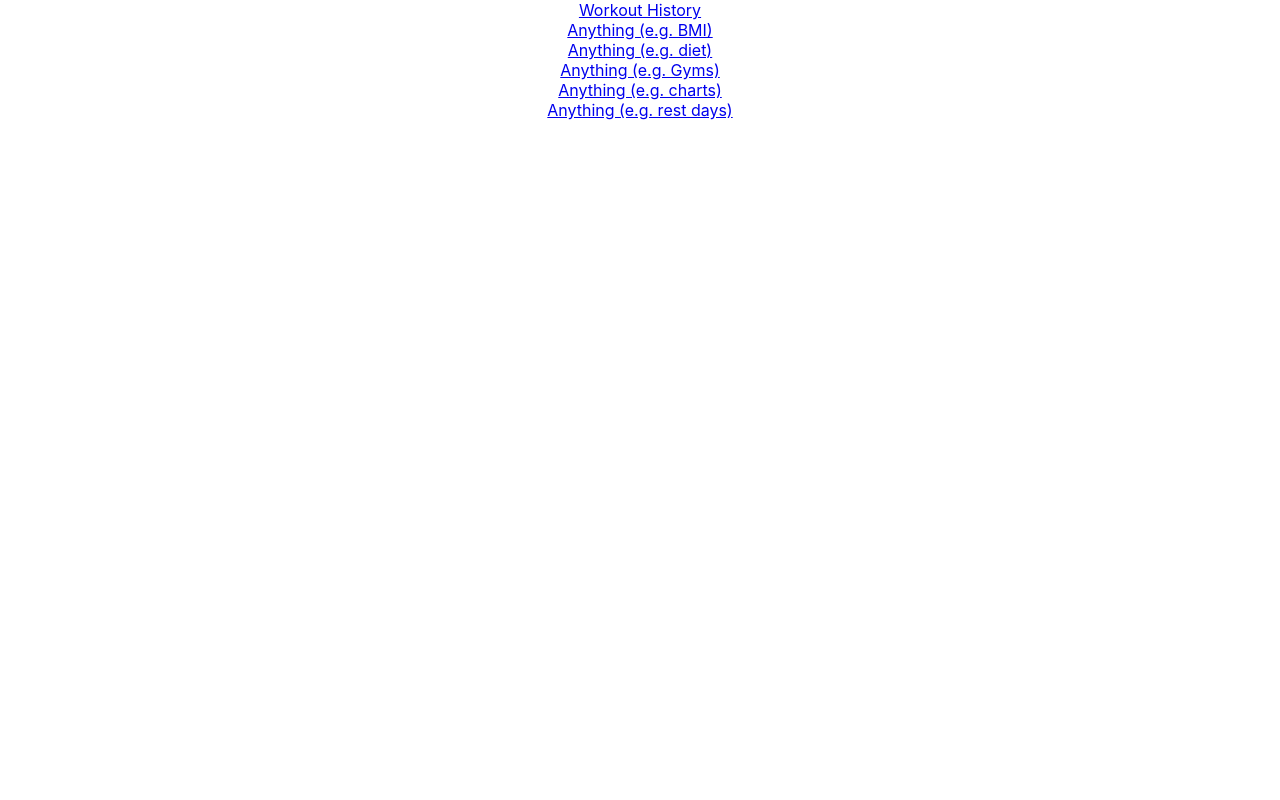
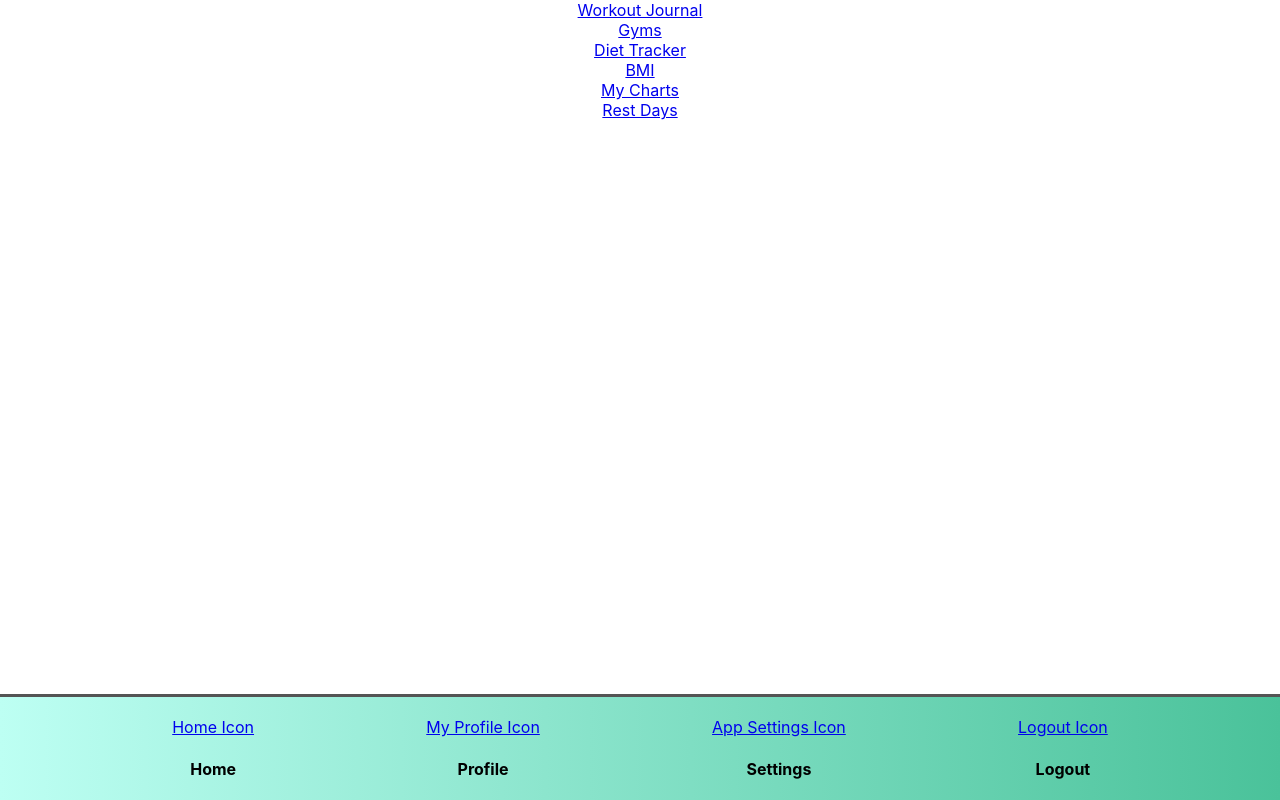
Before and after one commit to Weigth-Lifting-Journal-8/weights-frontend, a React (Create React App) app in the folder weights/: page /Dashboard in a window 1280 px wide. Built offline with nearby package versions, Linux system fonts and the light colour scheme; sample sign-in values are in the browser's storage.

Commit message:
setup NavBar and altered items in Dashboard

```diff
--- a/weights/src/App.js
+++ b/weights/src/App.js
@@ -4,6 +4,7 @@ import LoginForm from "./components/LoginForm.js";
 import Dashboard from "./components/Dashboard.js";
 import EmptyPage1 from "./emptypages/emptyPage1";
 import EmptyPage2 from "./emptypages/emptyPage2";
+import NavBar from "./components/NavBar";
 import { Route } from "react-router-dom";
 import PrivateRoute from "./utils/PrivateRoute.js";
 
@@ -17,6 +18,7 @@ function App() {
       <PrivateRoute path="/Dashboard" component={Dashboard} />
       <Route exact path="/Register" component={RegistrationForm} />
       <PrivateRoute exact path="/emptypage1" component={EmptyPage1} />
+      <PrivateRoute path="/Dashboard" component={NavBar} />
     </div>
   );
 }
--- a/weights/src/components/Dashboard.js
+++ b/weights/src/components/Dashboard.js
@@ -11,33 +11,33 @@ export default function Dashboard() {
         <div className="the-div-buttons-container">
           <div className="div">
             <NavLink className="the-navlink" exact to="/WorkoutList">
-              <div> Workout History </div>
+              <div> Workout Journal </div>
             </NavLink>
           </div>
 
           <div className="div">
             <NavLink className="the-navlink" exact to="/emptypage1">
-              <div> Anything (e.g. BMI) </div>
+              <div> Gyms </div>
             </NavLink>
           </div>
           <div className="div">
             <NavLink className="the-navlink" exact to="/emptypage1">
-              <div> Anything (e.g. diet) </div>
+              <div> Diet Tracker </div>
             </NavLink>
           </div>
           <div className="div">
             <NavLink className="the-navlink" exact to="/emptypage1">
-              <div> Anything (e.g. Gyms) </div>
+              <div> BMI </div>
             </NavLink>
           </div>
           <div className="div">
             <NavLink className="the-navlink" exact to="/emptypage1">
-              <div> Anything (e.g. charts) </div>
+              <div> My Charts </div>
             </NavLink>
           </div>
           <div className="div">
             <NavLink className="the-navlink" exact to="/emptypage1">
-              <div> Anything (e.g. rest days) </div>
+              <div> Rest Days </div>
             </NavLink>
           </div>
         </div>
--- /dev/null
+++ b/weights/src/components/NavBar.js
@@ -0,0 +1,59 @@
+import React from "react";
+import { NavLink } from "react-router-dom";
+import { Navigation } from "../styles/NavStyle";
+
+export default function NavBar() {
+  const logout = () => {
+    localStorage.removeItem("userId");
+    localStorage.removeItem("journalId");
+    localStorage.removeItem("exerciseId");
+    localStorage.removeItem("journalExerciseId");
+    localStorage.removeItem("token");
+  };
+
+  return (
+    <Navigation className="navbar">
+      <div>
+        <div className="nav-icon">
+          {/* link for home */}
+          <NavLink className="navlink" to="/Dashboard">
+            {" "}
+            Home Icon{" "}
+          </NavLink>
+        </div>
+        <h4>Home</h4>
+      </div>
+      {/* closes home */}
+
+      <div>
+        <div className="nav-icon">
+          {/* link for profile */}
+          <NavLink to="/emptypage1"> My Profile Icon</NavLink>
+        </div>
+        <h4>Profile</h4>
+      </div>
+      {/* closes Profile */}
+
+      <div>
+        <div className="nav-icon">
+          {/* link for settings */}
+          <NavLink to="/emptypage1"> App Settings Icon</NavLink>
+        </div>
+        <h4>Settings</h4>
+      </div>
+      {/* closes settings */}
+
+      <div>
+        <div className="nav-icon">
+          {/* link for more */}
+          <NavLink to="/" onClick={() => logout()}>
+            {" "}
+            Logout Icon{" "}
+          </NavLink>
+        </div>
+        <h4>Logout</h4>
+      </div>
+      {/* closes more */}
+    </Navigation>
+  );
+}
--- /dev/null
+++ b/weights/src/styles/NavStyle.js
@@ -0,0 +1,24 @@
+import styled from "styled-components";
+
+export const Navigation = styled.div`
+  width: 100%;
+  background: #4ac29a; /* fallback for old browsers */
+  background: -webkit-linear-gradient(
+    to right,
+    #bdfff3,
+    #4ac29a
+  ); /* Chrome 10-25, Safari 5.1-6 */
+  background: linear-gradient(
+    to right,
+    #bdfff3,
+    #4ac29a
+  ); /* W3C, IE 10+/ Edge, Firefox 16+, Chrome 26+, Opera 12+, Safari 7+ */
+
+  margin: 0 auto;
+  border-top: 3px black outset;
+  display: flex;
+  justify-content: space-evenly;
+  padding-top: 20px;
+  position: fixed;
+  bottom: 0;
+`;
```
